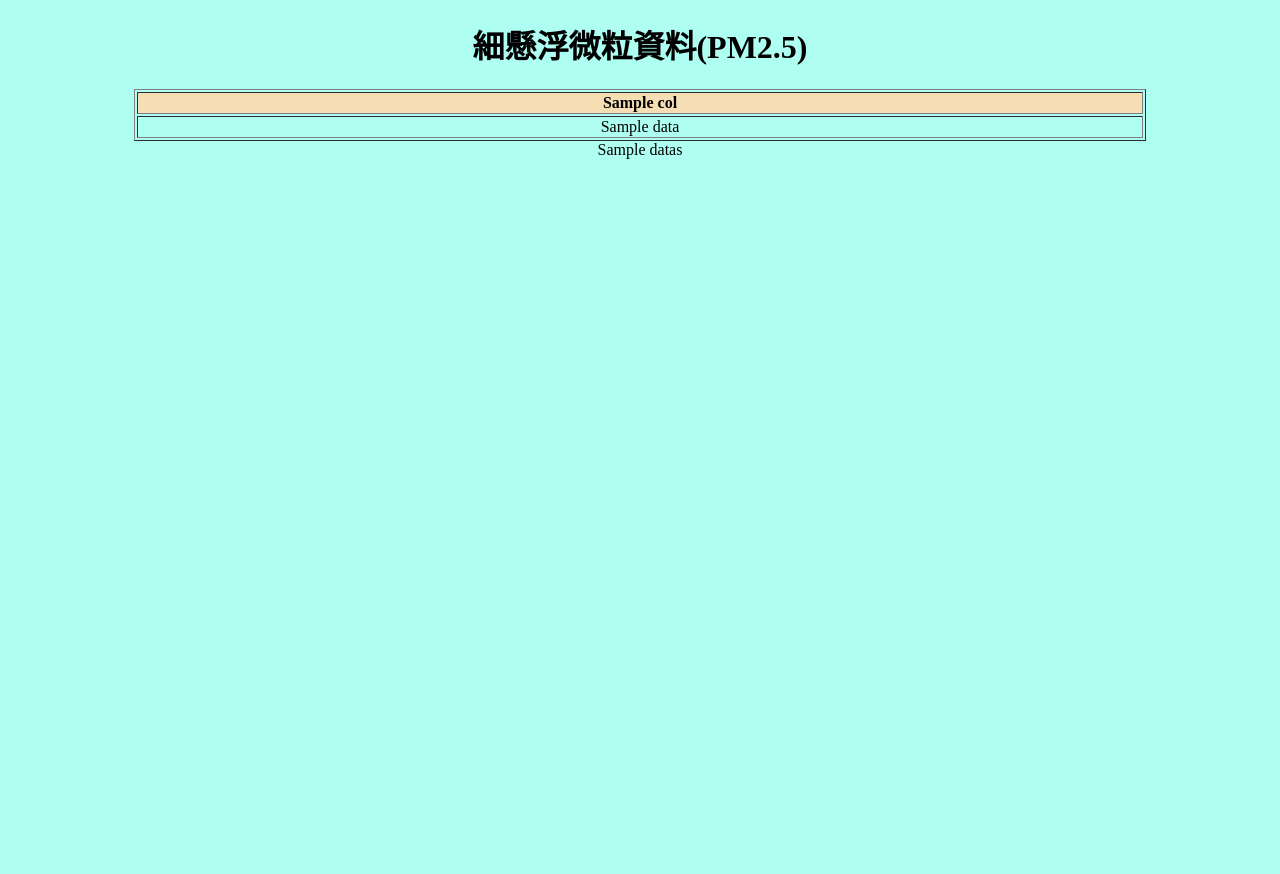
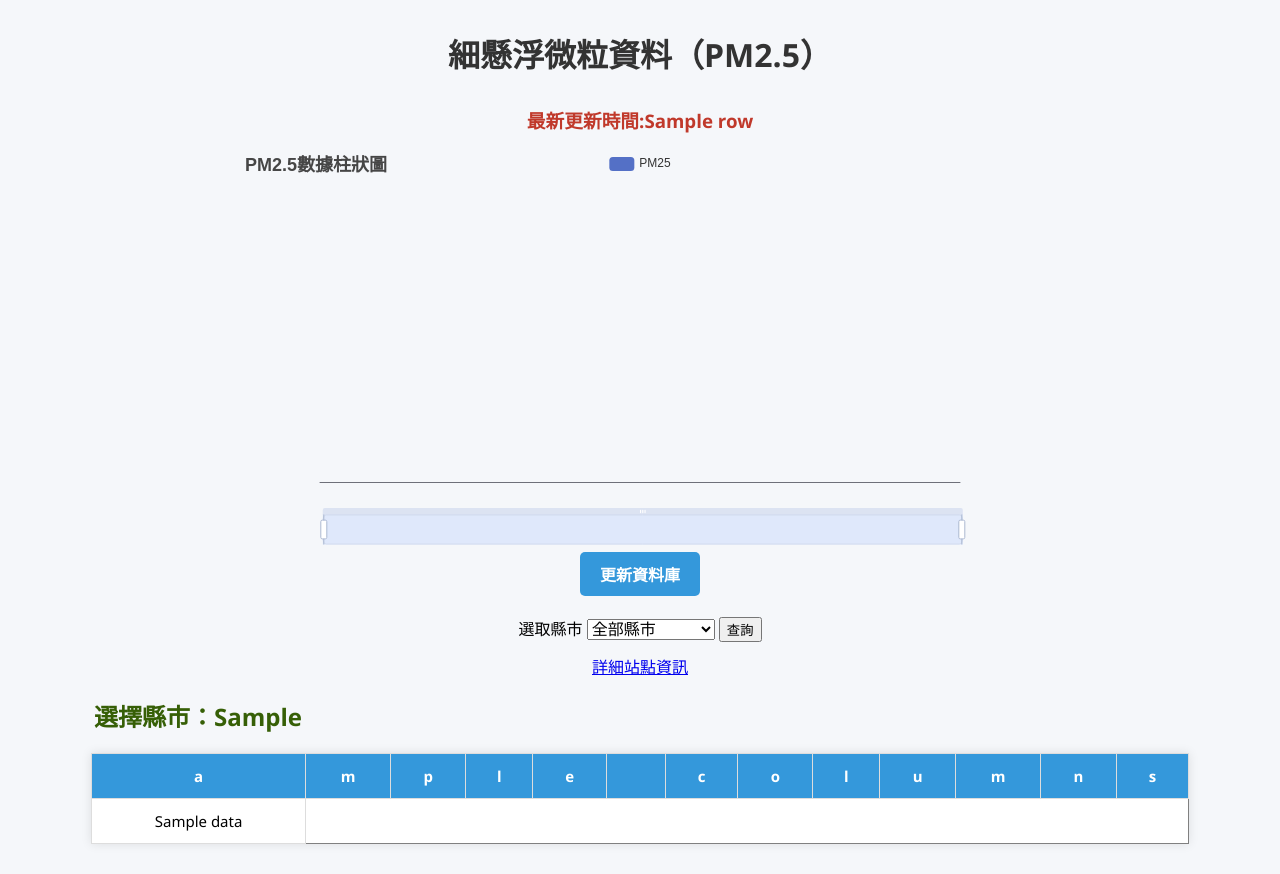
Before and after one commit to Jeng-sand/flask_pm25, a Python web app: template templates/index.html in a window 1280 px wide. Before the commit the page ends 159 px from the top, so only its background shows below. Run offline with Jinja, Linux system fonts and the light colour scheme; the template is opened without the code that fills it: most values are stand-ins (such as "Sample title", 1, 10 or a date in 2020); some libraries are stand-ins or nearby versions.

Commit message:
5/2新增

```diff
--- /dev/null
+++ b/static/style.css
@@ -0,0 +1,83 @@
+body {
+    font-family: "Segoe UI", sans-serif;
+    background-color: #f5f7fa;
+    margin: 30px;
+    text-align: center;
+  }
+
+  h1 {
+    color: #333;
+    text-align: center;
+    margin-bottom: 30px;
+  }
+
+  .btn-update {
+    display: block;
+    width: fit-content;
+    margin: 0 auto 20px;
+    padding: 10px 20px;
+    background-color: #3498db;
+    color: white;
+    border: none;
+    border-radius: 5px;
+    text-decoration: none;
+    font-weight: bold;
+  }
+
+  .btn-update:hover {
+    background-color: #2980b9;
+  }
+
+  .flash-message {
+    background-color: #DFF2BF;
+    color: #4F8A10;
+    padding: 12px 16px;
+    margin: 10px auto;
+    width: 80%;
+    border-radius: 5px;
+    text-align: center;
+    font-size: 16px;
+    box-shadow: 0 2px 4px rgba(0, 0, 0, 0.1);
+  }
+
+  table {
+    width: 90%;
+    margin: auto;
+    border-collapse: collapse;
+    box-shadow: 0 0 10px rgba(0, 0, 0, 0.1);
+    background-color: #fff;
+  }
+
+  th,
+  td {
+    border: 1px solid #ddd;
+    padding: 12px 16px;
+    text-align: center;
+    font-size: 15px;
+  }
+
+  th {
+    background-color: #3498db;
+    color: white;
+  }
+
+  tr:nth-child(even) {
+    background-color: #f2f2f2;
+  }
+
+  tr:hover {
+    background-color: #e8f4ff;
+  }
+
+  h3 {
+    text-align: center;
+    color: #c0392b;
+  }
+
+  select{
+    font-size: 16px;
+  }
+
+  form {
+    margin: 12px;
+  }
--- a/templates/books.html
+++ b/templates/books.html
@@ -25,7 +25,7 @@
 
         <button type="submit">計算</button>
     </form>
-
+    <h3>BMI:{{bmi}}</h3>
 
     {% if books %}
     {% for book in books %}
--- a/templates/index.html
+++ b/templates/index.html
@@ -5,30 +5,47 @@
     <meta charset="UTF-8">
     <meta name="viewport" content="width=device-width, initial-scale=1.0">
     <title>首頁</title>
+
+    <script src="https://cdn.jsdelivr.net/npm/echarts@5.6.0/dist/echarts.min.js"></script>
+    <link rel="stylesheet" href="{{ url_for('static',filename='style.css') }}">
     <style>
-        body {
+        #main {
             text-align: center;
-            background-color: rgb(174, 255, 242);
-        }
-
-        table {
-            width: 80%;
             margin: 0 auto;
-        }
-
-        th {
-            background-color: wheat;
         }
     </style>
 </head>
 
+<body>
+    <h1>細懸浮微粒資料（PM2.5）</h1>
+    <h3>最新更新時間:{{datas[0][4]}}</h3>
 
-<body>
-    <h1>細懸浮微粒資料(PM2.5)</h1>
+    <div id="main" style="width: 800px;height:400px;"></div>
+
+
+
+    <a class="btn-update" href="/update-db">更新資料庫</a>
+
+    <form action="/" method="GET">
+        <label for="county">選取縣市</label>
+        <!-- 縣市選擇框 -->
+        <select name="county" id="county">
+            <option value="ALL">全部縣市</option>
+            {% for county in counties %}
+            <option value="{{county}}" {% if selected_county==county %} selected {% endif %}>{{county}}</option>
+            {% endfor %}
+        </select>
+        <button type="submit">查詢</button>
+    </form>
+
+    <a href="/pm25-site">詳細站點資訊</a>
+
+    <div id="chart-data" data-labels='{{ x_data | tojson }}' data-values='{{ y_data | tojson }}'></div>
+    <h2 style="text-align: left;margin-left: 64px;color:rgb(54, 95, 6)">選擇縣市：{{selected_county}}</h2>
     <table border="1">
         <thead>
             <tr>
-                {%for col in colums %}
+                {% for col in columns[1:] %}
                 <th>{{col}}</th>
                 {% endfor %}
             </tr>
@@ -36,16 +53,53 @@
         <tbody>
             {% for row in datas %}
             <tr>
-                {% for data in row %}
+                {% for data in row[1:] %}
                 <td>{{data}}</td>
                 {% endfor %}
             </tr>
             {% endfor %}
         </tbody>
     </table>
-    {{datas}}
-    <br>
 
+    <script type="text/javascript">
+
+        const chartData = document.querySelector("#chart-data");
+        const labels = JSON.parse(chartData.dataset.labels);
+        const values = JSON.parse(chartData.dataset.values);
+
+        console.log(chartData, labels, values);
+
+
+        var myChart = echarts.init(document.getElementById('main'));
+        var option = {
+            title: {
+                text: 'PM2.5數據柱狀圖'
+            },
+            tooltip: {},
+            legend: {
+                data: ['PM25']
+            },
+            xAxis: {
+                data: labels
+            },
+            dataZoom: [{
+                type: 'slider',
+                start: 0,
+                end: 100
+            }],
+            yAxis: {},
+            series: [
+                {
+                    name: 'PM25',
+                    type: 'bar',
+                    data: values
+                }
+            ]
+        };
+
+        // 使用刚指定的配置项和数据显示图表。
+        myChart.setOption(option);
+    </script>
 </body>
 
 </html>
```
Also changed, not shown: app.py (+72 -67 lines), pm25.py (+111 -20 lines), templates/pm25-site.html (added, +123 -0 lines).
